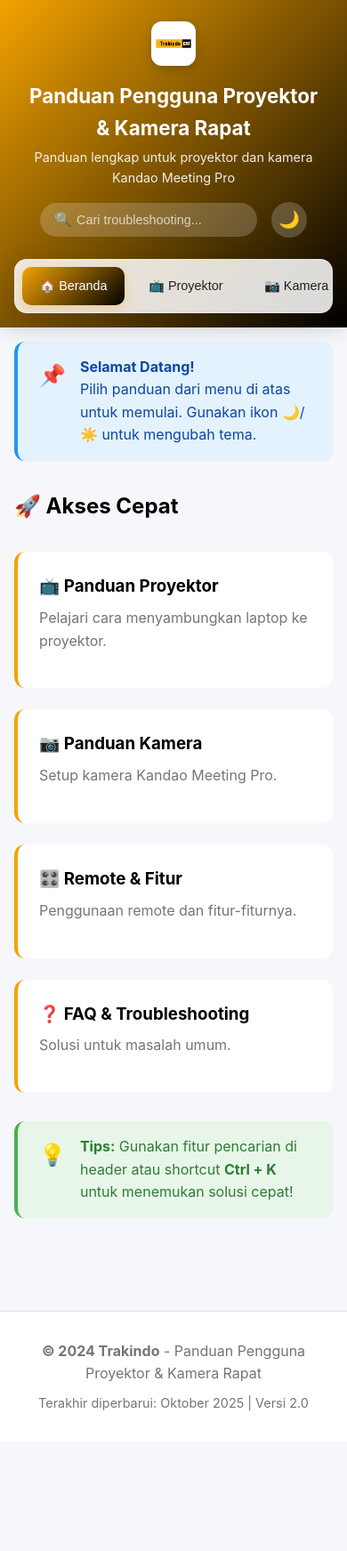
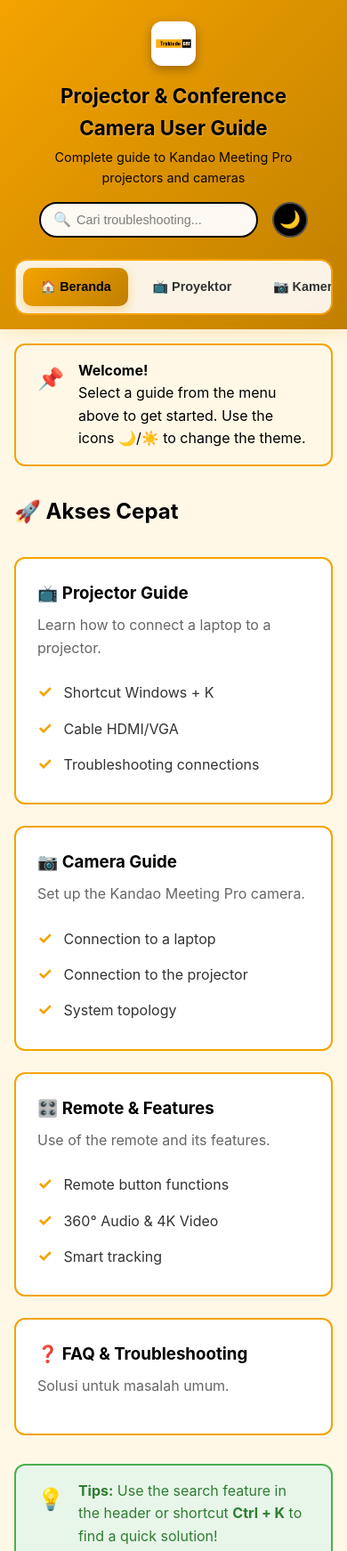
Before and after one commit to sabenih726/Meeting-Room, a plain HTML site: page index.html in a window 390 px wide. Shown: the top 1743 px of the page at 89% size. Before the commit the page ends 1620 px from the top, so only its background shows below. Drawn offline with Linux system fonts and the light colour scheme.

Commit message:
Update index.html

```diff
--- a/index.html
+++ b/index.html
@@ -3,7 +3,7 @@
 <head>
     <meta charset="UTF-8">
     <meta name="viewport" content="width=device-width, initial-scale=1.0">
-    <title>Panduan Pengguna - Proyektor & Kamera Rapat</title>
+    <title>Projector & Conference Camera User Guide</title>
     <style>
         /* CSS Reset */
         * {
@@ -12,36 +12,37 @@
             box-sizing: border-box;
         }
 
-        /* Variabel Warna (Tema Trakindo) */
+        /* Variabel Warna - TRAKINDO CAT THEME */
         :root {
-            --primary: #F4A300; /* Trakindo Yellow */
-            --primary-dark: #000000; /* Trakindo Black */
+            --primary: #F4A300;              /* Kuning-oranye Trakindo */
+            --primary-dark: #C07F00;         /* Kuning lebih gelap */
+            --primary-black: #000000;        /* Hitam CAT */
             --secondary: #F4A300;
-            --success: #4CAF50;
-            --warning: #FB8C00;
-            --error: #E53935;
-            --bg-light: #F5F7FA;
+            --success: #66BB6A;
+            --warning: #F4A300;
+            --error: #EF5350;
+            --bg-light: #FFF8E7;            /* Background krem lembut */
             --bg-white: #FFFFFF;
-            --text-dark: #000000; /* Black for titles */
-            --text-light: #212121; /* Dark gray for body */
-            --text-muted: #757575;
+            --text-dark: #000000;           /* Teks hitam Trakindo */
+            --text-light: #333333;
+            --text-muted: #666666;
             --border: #E0E0E0;
-            --shadow: rgba(0, 0, 0, 0.1);
-            --glass-bg: rgba(255, 255, 255, 0.85);
-            --glass-border: rgba(255, 255, 255, 0.3);
+            --shadow: rgba(244, 163, 0, 0.15);
+            --glass-bg: rgba(255, 255, 255, 0.9);
+            --glass-border: rgba(244, 163, 0, 0.3);
         }
 
-        /* Mode Gelap (Tema Trakindo) */
+        /* Mode Gelap */
         [data-theme="dark"] {
-            --bg-light: #121212;
-            --bg-white: #1E1E1E;
-            --text-dark: #F4A300; /* Trakindo Yellow for titles */
+            --bg-light: #1a1a1a;
+            --bg-white: #2a2a2a;
+            --text-dark: #F4A300;
             --text-light: #E0E0E0;
             --text-muted: #9E9E9E;
             --border: #424242;
-            --shadow: rgba(0, 0, 0, 0.3);
-            --glass-bg: rgba(30, 30, 30, 0.85);
-            --glass-border: rgba(255, 255, 255, 0.1);
+            --shadow: rgba(244, 163, 0, 0.3);
+            --glass-bg: rgba(42, 42, 42, 0.9);
+            --glass-border: rgba(244, 163, 0, 0.2);
         }
 
         /* Gaya Dasar Body */
@@ -53,10 +54,10 @@
             transition: background 0.3s ease, color 0.3s ease;
         }
 
-        /* Header yang Diperbaiki */
+        /* Header yang Diperbaiki - TRAKINDO STYLE */
         .header {
             background: linear-gradient(135deg, var(--primary) 0%, var(--primary-dark) 100%);
-            color: white;
+            color: var(--primary-black);
             padding-top: 1.5rem;
             padding-bottom: 1rem;
             box-shadow: 0 4px 20px var(--shadow);
@@ -91,20 +92,22 @@
             align-items: center;
             justify-content: center;
             font-size: 1.8rem;
-            box-shadow: 0 4px 12px rgba(0,0,0,0.2);
+            box-shadow: 0 4px 12px rgba(0,0,0,0.3);
             flex-shrink: 0;
-            padding: 5px;
         }
 
         .title-section h1 {
             font-size: 1.5rem;
             font-weight: 700;
             margin-bottom: 0.2rem;
+            color: var(--primary-black);
+            text-shadow: 1px 1px 2px rgba(255,255,255,0.3);
         }
 
         .title-section p {
             font-size: 0.9rem;
-            opacity: 0.9;
+            opacity: 0.95;
+            color: var(--primary-black);
         }
 
         .header-controls {
@@ -114,9 +117,9 @@
         }
 
         .theme-toggle {
-            background: rgba(255,255,255,0.2);
-            border: none;
-            color: white;
+            background: var(--primary-black);
+            border: 2px solid rgba(255,255,255,0.3);
+            color: var(--primary);
             width: 40px;
             height: 40px;
             border-radius: 50%;
@@ -130,8 +133,9 @@
         }
 
         .theme-toggle:hover {
-            background: rgba(255,255,255,0.3);
+            background: rgba(0,0,0,0.8);
             transform: rotate(180deg);
+            border-color: white;
         }
 
         .search-box {
@@ -142,22 +146,23 @@
         .search-box input {
             width: 100%;
             padding: 0.6rem 1rem 0.6rem 2.5rem;
-            border: 1px solid transparent;
+            border: 2px solid var(--primary-black);
             border-radius: 25px;
-            background: rgba(255,255,255,0.2);
-            color: white;
+            background: rgba(255,255,255,0.95);
+            color: var(--primary-black);
             font-size: 0.9rem;
             transition: all 0.3s ease;
         }
 
         .search-box input::placeholder {
-            color: rgba(255,255,255,0.7);
+            color: rgba(0,0,0,0.5);
         }
 
         .search-box input:focus {
             outline: none;
-            background: rgba(255,255,255,0.3);
-            border-color: rgba(255,255,255,0.4);
+            background: white;
+            border-color: var(--primary-black);
+            box-shadow: 0 0 0 3px rgba(244,163,0,0.2);
         }
 
         .search-icon {
@@ -165,10 +170,10 @@
             left: 1rem;
             top: 50%;
             transform: translateY(-50%);
-            opacity: 0.7;
+            opacity: 0.6;
         }
 
-        /* Navigasi yang Diperbaiki */
+        /* Navigasi yang Diperbaiki - TRAKINDO STYLE */
         .nav-container {
             max-width: 1200px;
             margin: 1.5rem auto 0;
@@ -184,12 +189,12 @@
             box-shadow: 0 8px 32px var(--shadow);
             backdrop-filter: blur(10px);
             -webkit-backdrop-filter: blur(10px);
-            border: 1px solid var(--glass-border);
+            border: 2px solid var(--primary);
             overflow-x: auto;
-            scrollbar-width: none; /* Firefox */
+            scrollbar-width: none;
         }
         .nav-tabs::-webkit-scrollbar {
-            display: none; /* Chrome, Safari, Opera */
+            display: none;
         }
 
         .nav-tab {
@@ -201,20 +206,21 @@
             border-radius: 10px;
             cursor: pointer;
             font-size: 0.9rem;
-            font-weight: 500;
+            font-weight: 600;
             transition: all 0.3s ease;
             white-space: nowrap;
         }
 
         .nav-tab:hover {
-            background: rgba(244, 163, 0, 0.1);
-            color: var(--primary);
+            background: rgba(244, 163, 0, 0.15);
+            color: var(--primary-dark);
         }
 
         .nav-tab.active {
             background: linear-gradient(135deg, var(--primary) 0%, var(--primary-dark) 100%);
-            color: white;
-            box-shadow: 0 4px 12px rgba(244, 163, 0, 0.3);
+            color: var(--primary-black);
+            box-shadow: 0 4px 12px rgba(244, 163, 0, 0.4);
+            font-weight: 700;
         }
 
         /* Konten Utama */
@@ -251,13 +257,14 @@
             padding: 2rem;
             margin-bottom: 2rem;
             box-shadow: 0 4px 20px var(--shadow);
-            border: 1px solid var(--border);
+            border: 2px solid var(--primary);
             transition: all 0.3s ease;
         }
 
         .card:hover {
             transform: translateY(-4px);
             box-shadow: 0 8px 30px var(--shadow);
+            border-color: var(--primary-dark);
         }
 
         .card-header {
@@ -266,7 +273,7 @@
             gap: 1rem;
             margin-bottom: 1.5rem;
             padding-bottom: 1rem;
-            border-bottom: 2px solid var(--border);
+            border-bottom: 3px solid var(--primary);
         }
 
         .card-icon {
@@ -278,8 +285,9 @@
             align-items: center;
             justify-content: center;
             font-size: 1.5rem;
-            color: white;
+            color: var(--primary-black);
             flex-shrink: 0;
+            box-shadow: 0 4px 12px rgba(244,163,0,0.3);
         }
 
         .card-title {
@@ -299,7 +307,8 @@
             background: var(--bg-white);
             border-radius: 12px;
             padding: 1.5rem;
-            border-left: 4px solid var(--primary);
+            border-left: 5px solid var(--primary);
+            border: 2px solid var(--primary);
             transition: all 0.3s ease;
             cursor: pointer;
         }
@@ -307,6 +316,8 @@
         .feature-card:hover {
             transform: translateX(8px);
             box-shadow: 0 4px 20px var(--shadow);
+            border-left-width: 8px;
+            background: linear-gradient(to right, rgba(244,163,0,0.05), white);
         }
 
         .feature-card h3 {
@@ -315,6 +326,7 @@
             display: flex;
             align-items: center;
             gap: 0.5rem;
+            font-weight: 700;
         }
 
         .feature-card ul {
@@ -329,9 +341,10 @@
 
         .feature-card li:before {
             content: "✓ ";
-            color: var(--success);
+            color: var(--primary);
             font-weight: bold;
             margin-right: 0.5rem;
+            font-size: 1.2rem;
         }
 
         /* Accordion */
@@ -353,18 +366,19 @@
             font-weight: 600;
             color: var(--text-dark);
             transition: all 0.3s ease;
-            border: 2px solid transparent;
+            border: 2px solid var(--primary);
         }
 
         .accordion-header:hover {
             background: rgba(244, 163, 0, 0.1);
-            border-color: var(--primary);
+            border-color: var(--primary-dark);
         }
 
         .accordion-header.active {
             background: linear-gradient(135deg, var(--primary) 0%, var(--primary-dark) 100%);
-            color: white;
+            color: var(--primary-black);
             border-radius: 12px 12px 0 0;
+            font-weight: 700;
         }
 
         .accordion-icon {
@@ -385,7 +399,7 @@
         }
 
         .accordion-header.active + .accordion-content {
-             max-height: 2000px; /* Cukup besar */
+             max-height: 2000px;
              border: 2px solid var(--primary);
              border-top: none;
         }
@@ -417,20 +431,22 @@
             width: 2rem;
             height: 2rem;
             background: linear-gradient(135deg, var(--primary) 0%, var(--primary-dark) 100%);
-            color: white;
+            color: var(--primary-black);
             border-radius: 50%;
             display: flex;
             align-items: center;
             justify-content: center;
             font-weight: bold;
+            box-shadow: 0 2px 8px rgba(244,163,0,0.4);
         }
 
         .step h4 {
             color: var(--text-dark);
             margin-bottom: 0.5rem;
+            font-weight: 700;
         }
 
-        /* Alert Boxes */
+        /* Alert Boxes - TRAKINDO STYLE */
         .alert {
             padding: 1rem 1.5rem;
             border-radius: 12px;
@@ -446,10 +462,30 @@
             padding-top: 0.2rem;
         }
 
-        .alert-info { background: #E3F2FD; border-left: 4px solid #2196F3; color: #0D47A1; }
-        .alert-success { background: #E8F5E9; border-left: 4px solid #4CAF50; color: #2E7D32; }
-        .alert-warning { background: #FFF3E0; border-left: 4px solid #FB8C00; color: #E65100; }
-        .alert-error { background: #FFEBEE; border-left: 4px solid #E53935; color: #C62828; }
+        .alert-info {
+            background: #FFF8E7;
+            border-left: 5px solid var(--primary);
+            color: var(--primary-black);
+            border: 2px solid var(--primary);
+        }
+        .alert-success {
+            background: #E8F5E9;
+            border-left: 5px solid #4CAF50;
+            color: #2E7D32;
+            border: 2px solid #4CAF50;
+        }
+        .alert-warning {
+            background: #FFF3E0;
+            border-left: 5px solid var(--primary-dark);
+            color: var(--primary-black);
+            border: 2px solid var(--primary-dark);
+        }
+        .alert-error {
+            background: #FFEBEE;
+            border-left: 5px solid #F44336;
+            color: #C62828;
+            border: 2px solid #F44336;
+        }
 
         /* Contact Cards */
         .contact-grid {
@@ -466,11 +502,13 @@
             text-align: center;
             box-shadow: 0 4px 12px var(--shadow);
             transition: all 0.3s ease;
+            border: 2px solid var(--primary);
         }
 
         .contact-card:hover {
             transform: translateY(-8px);
             box-shadow: 0 8px 24px var(--shadow);
+            border-color: var(--primary-dark);
         }
 
         .contact-icon {
@@ -483,17 +521,26 @@
             justify-content: center;
             font-size: 1.8rem;
             margin: 0 auto 1rem;
-            color: white;
+            color: var(--primary-black);
+            box-shadow: 0 4px 12px rgba(244,163,0,0.3);
         }
 
-        /* Footer */
+        /* Footer - TRAKINDO STYLE */
         .footer {
-            background: var(--bg-white);
+            background: var(--primary-black);
             padding: 2rem;
             text-align: center;
-            color: var(--text-muted);
-            border-top: 1px solid var(--border);
+            color: var(--primary);
+            border-top: 4px solid var(--primary);
             margin-top: 4rem;
+        }
+
+        .footer p {
+            color: #FFFFFF;
+        }
+
+        .footer strong {
+            color: var(--primary);
         }
 
         /* GAYA GAMBAR & KONTEN */
@@ -505,7 +552,7 @@
             max-width: 100%;
             height: auto;
             border-radius: 12px;
-            border: 1px solid var(--border);
+            border: 3px solid var(--primary);
             box-shadow: 0 4px 12px var(--shadow);
         }
         .image-caption {
@@ -553,11 +600,11 @@
         <div class="header-main-content">
             <div class="logo-section">
                 <div class="logo">
-                    <img src="assets/logo_trakindo.png" alt="Logo Trakindo" style="width: 100%; height: auto;">
+                    <img src="assets/logo_trakindo.png" alt="Logo Trakindo" style="width: 40px; height: auto;">
                 </div>
                 <div class="title-section">
-                    <h1>Panduan Pengguna Proyektor & Kamera Rapat</h1>
-                    <p>Panduan lengkap untuk proyektor dan kamera Kandao Meeting Pro</p>
+                    <h1>Projector & Conference Camera User Guide</h1>
+                    <p>Complete guide to Kandao Meeting Pro projectors and cameras</p>
                 </div>
             </div>
             <div class="header-controls">
@@ -580,28 +627,44 @@
     </header>
 
     <main class="container">
-        <!-- Halaman Beranda -->
+        <!-- Home Page -->
         <div id="home" class="page active">
            <div class="alert alert-info">
                 <span class="alert-icon">📌</span>
                 <div>
-                    <strong>Selamat Datang!</strong><br>
-                    Pilih panduan dari menu di atas untuk memulai. Gunakan ikon 🌙/☀️ untuk mengubah tema.
+                    <strong>Welcome!</strong><br>
+                    Select a guide from the menu above to get started. Use the icons 🌙/☀️ to change the theme.
                 </div>
             </div>
             <h2 style="color: var(--text-dark); margin: 2rem 0;">🚀 Akses Cepat</h2>
             <div class="grid">
                 <div class="feature-card" onclick="showPage('projector', this)">
-                    <h3>📺 Panduan Proyektor</h3>
-                    <p style="margin-bottom: 1rem; color: var(--text-muted);">Pelajari cara menyambungkan laptop ke proyektor.</p>
+                    <h3>📺 Projector Guide</h3>
+                    <p style="margin-bottom: 1rem; color: var(--text-muted);">Learn how to connect a laptop to a projector.</p>
+                    <ul>
+                        <li>Shortcut Windows + K</li>
+                        <li>Cable HDMI/VGA</li>
+                        <li>Troubleshooting connections</li>
+                    </ul>
                 </div>
+
                 <div class="feature-card" onclick="showPage('camera', this)">
-                    <h3>📷 Panduan Kamera</h3>
-                    <p style="margin-bottom: 1rem; color: var(--text-muted);">Setup kamera Kandao Meeting Pro.</p>
+                    <h3>📷 Camera Guide</h3>
+                    <p style="margin-bottom: 1rem; color: var(--text-muted);">Set up the Kandao Meeting Pro camera.</p>
+                    <ul>
+                        <li>Connection to a laptop</li>
+                        <li>Connection to the projector</li>
+                        <li>System topology</li>
+                    </ul>
                 </div>
                 <div class="feature-card" onclick="showPage('remote', this)">
-                    <h3>🎛️ Remote & Fitur</h3>
-                    <p style="margin-bottom: 1rem; color: var(--text-muted);">Penggunaan remote dan fitur-fiturnya.</p>
+                    <h3>🎛️ Remote & Features</h3>
+                    <p style="margin-bottom: 1rem; color: var(--text-muted);">Use of the remote and its features.</p>
+                    <ul>
+                        <li>Remote button functions</li>
+                        <li>360° Audio & 4K Video</li>
+                        <li>Smart tracking</li>
+                    </ul>
                 </div>
                 <div class="feature-card" onclick="showPage('faq', this)">
                     <h3>❓ FAQ & Troubleshooting</h3>
@@ -611,33 +674,33 @@
             <div class="alert alert-success" style="margin-top: 2rem;">
                 <span class="alert-icon">💡</span>
                 <div>
-                    <strong>Tips:</strong> Gunakan fitur pencarian di header atau shortcut <strong>Ctrl + K</strong> untuk menemukan solusi cepat!
+                    <strong>Tips:</strong> Use the search feature in the header or shortcut <strong>Ctrl + K</strong> to find a quick solution!
                 </div>
             </div>
         </div>
 
-        <!-- Halaman Proyektor -->
+        <!-- Projector Page -->
         <div id="projector" class="page">
             <div class="card">
                 <div class="card-header">
                     <div class="card-icon">📺</div>
-                    <h2 class="card-title">Panduan Menyambungkan Proyektor</h2>
+                    <h2 class="card-title">Guide to Connecting a Projector</h2>
                 </div>
                 <div class="accordion">
                     <div class="accordion-header" onclick="toggleAccordion(this)">
-                        <span>A. Menggunakan Shortcut Keyboard (Nirkabel)</span><span class="accordion-icon">▼</span>
+                        <span>A. Using Keyboard Shortcuts (Wireless)</span><span class="accordion-icon">▼</span>
                     </div>
                     <div class="accordion-content">
                         <div class="accordion-body">
-                            <p>Metode ini adalah cara tercepat untuk terhubung tanpa kabel.</p>
+                            <p>This method is the fastest way to connect wirelessly.</p>
                             <div class="steps">
                                 <div class="step">
-                                    <h4>Tekan Tombol Windows + K</h4>
-                                    <p>Pada keyboard Anda, tekan tombol <strong>Windows + K</strong> untuk membuka panel 'Connect'.</p>
+                                    <h4>Press the Windows key + K</h4>
+                                    <p>On your keyboard, press the <strong>Windows + K</strong> to open the 'Connect' panel.</p>
                                 </div>
                                 <div class="step">
-                                    <h4>Pilih Proyektor</h4>
-                                    <p>Pilih nama proyektor ruang meeting dari daftar yang muncul.</p>
+                                    <h4>Select Projector</h4>
+                                    <p>Select the name of the meeting room projector from the list that appears.</p>
                                     <div class="image-container">
                                         <img src="assets/windows_k_shortcut.png" alt="Panel Connect Windows" class="guide-image" onerror="this.onerror=null;this.src='https://placehold.co/600x400/?text=windows_k_shortcut.png'">
                                     </div>
@@ -648,32 +711,32 @@
                 </div>
                 <div class="accordion">
                     <div class="accordion-header" onclick="toggleAccordion(this)">
-                        <span>B. Menggunakan Kabel HDMI/VGA</span><span class="accordion-icon">▼</span>
+                        <span>B. Using an HDMI/VGA Cable</span><span class="accordion-icon">▼</span>
                     </div>
                     <div class="accordion-content">
                         <div class="accordion-body">
                             <div class="steps">
                                 <div class="step">
-                                    <h4>Sambungkan Kabel</h4>
+                                    <h4>Connect the Cable</h4>
                                     <div class="content-grid">
                                         <div>
-                                            <p>Sambungkan kabel HDMI/VGA dari laptop ke port yang sesuai di proyektor.</p>
+                                            <p>Connect the HDMI/VGA cable from the laptop to the corresponding port on the projector.</p>
                                         </div>
                                         <img src="assets/colokan_hdmi.png" alt="Port HDMI" class="guide-image" onerror="this.onerror=null;this.src='https://placehold.co/400x300/?text=colokan_hdmi.png'">
                                     </div>
                                 </div>
                                 <div class="step">
-                                    <h4>Pilih Sumber Input</h4>
+                                    <h4>Select Input Source</h4>
                                     <div class="content-grid">
                                        <div>
-                                            <p>Gunakan remote proyektor untuk memilih sumber input (HDMI/VGA). Jika layar tidak tampil, tekan <strong>Windows + P</strong> dan pilih 'Duplicate'.</p>
+                                            <p>Use the projector remote to select the input source (HDMI/VGA). If the screen does not appear, press <strong>Windows + P</strong> and select 'Duplicate'.</p>
                                        </div>
                                        <img src="assets/home_screen_hdmi.png" alt="Pilih Input HDMI" class="guide-image" onerror="this.onerror=null;this.src='https://placehold.co/400x300/?text=home_screen_hdmi.png'">
                                     </div>
                                 </div>
                                 <div class="step">
-                                    <h4>Verifikasi Koneksi</h4>
-                                    <p>Tampilan laptop Anda akan muncul di layar proyektor.</p>
+                                    <h4>Connection Verification</h4>
+                                    <p>Your laptop display will appear on the projector screen.</p>
                                     <div class="image-container">
                                         <img src="assets/Picture11.png" alt="Tampilan proyektor berhasil" class="guide-image" onerror="this.onerror=null;this.src='https://placehold.co/600x400/?text=Picture11.png'">
                                     </div>
@@ -685,7 +748,7 @@
                  <div class="alert alert-warning" style="margin-top:2rem; display:flex; align-items:center; gap: 1rem;">
                     <img src="assets/Picture12.png" alt="Tombol power off remote" style="max-width:150px; border-radius:8px;" onerror="this.onerror=null;this.src='https://placehold.co/150x100/?text=Picture12.png'">
                     <div>
-                        <strong>Penting:</strong> Jangan lupa matikan proyektor setelah selesai digunakan untuk menghemat energi!
+                        <strong>Important:</strong> Don't forget to turn off the projector after use to save energy!
                     </div>
                 </div>
             </div>
@@ -849,12 +912,12 @@
                 <div class="contact-grid">
                     <div class="contact-card">
                         <div class="contact-icon">🏢</div>
-                        <h4>Tim Fasilitas</h4>
+                        <h4>Facility Maintenance</h4>
                         <p style="color: var(--text-muted); margin: 0.5rem 0;">Masalah hardware: proyektor, kabel, remote, layar.</p>
                     </div>
                     <div class="contact-card">
                         <div class="contact-icon">💻</div>
-                        <h4>Tim IT Support</h4>
+                        <h4>Facility IT</h4>
                         <p style="color: var(--text-muted); margin: 0.5rem 0;">Masalah software: driver, aplikasi meeting, jaringan/WiFi.</p>
                     </div>
                     <div class="contact-card">
@@ -868,8 +931,8 @@
     </main>
 
     <footer class="footer">
-        <p><strong>© 2024 Trakindo</strong> - Panduan Pengguna Proyektor & Kamera Rapat</p>
-        <p style="margin-top: 0.5rem; font-size: 0.9rem;">Terakhir diperbarui: Oktober 2025 | Versi 2.0</p>
+        <p><strong>© 2025 Trakindo</strong> - Projector & Conference Camera User Guide</p>
+        <p style="margin-top: 0.5rem; font-size: 0.9rem;">Last updated: Oktober 2025 | Versi 2.0</p>
     </footer>
 
     <script>
```
